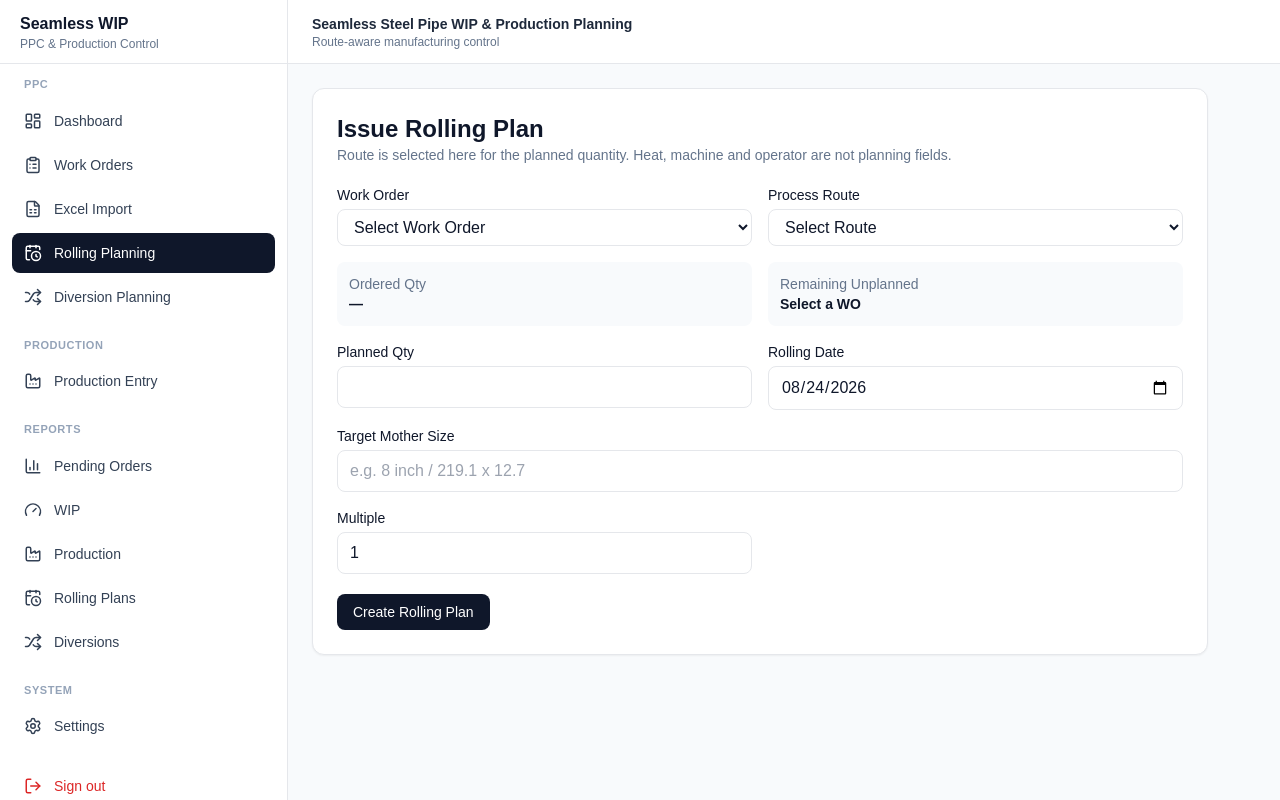
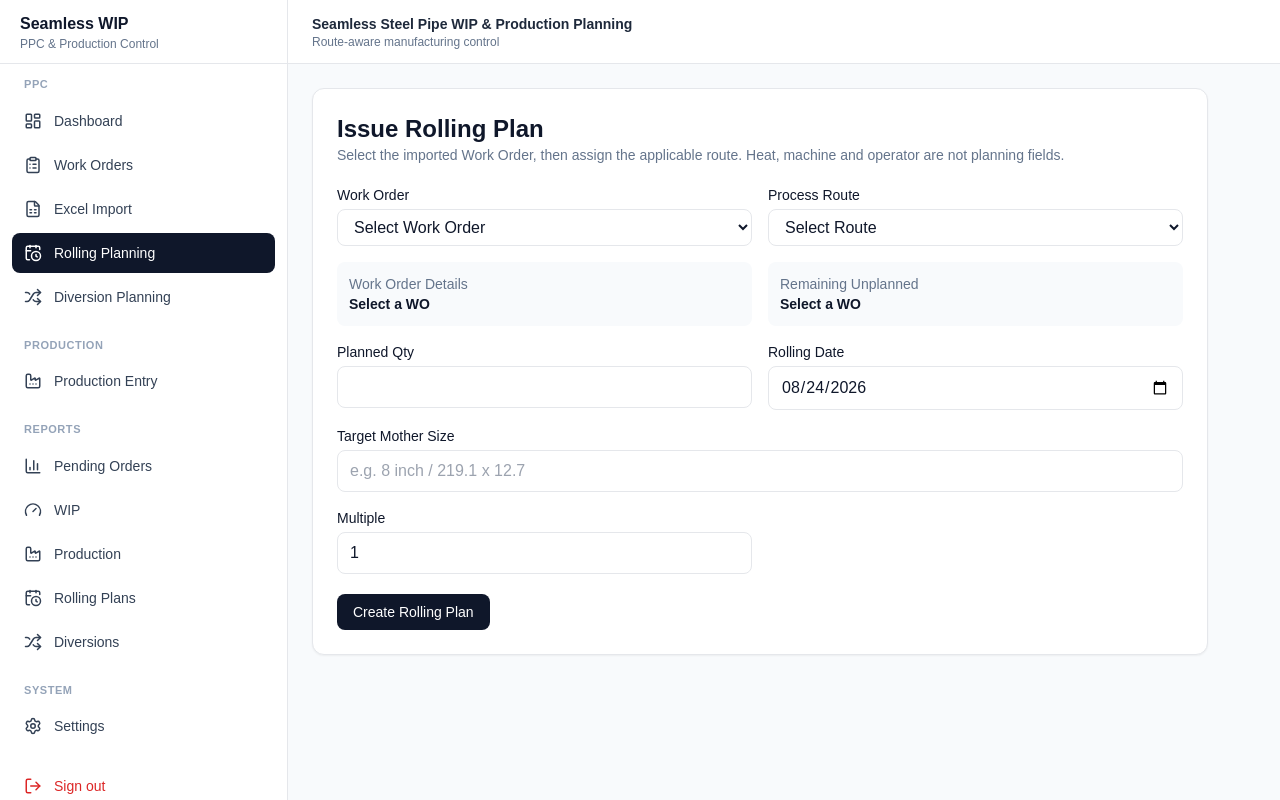
Before and after one commit to vishustp/WIP_Tracking, a Next.js app: page /rolling-plans in a window 1280 px wide. Built offline with nearby package versions, Linux system fonts and the light colour scheme; no server answers; the database is empty.

Commit message:
Fix rolling plan WO linkage and quantity display

```diff
--- a/components/rolling-plans/RollingPlanForm.tsx
+++ b/components/rolling-plans/RollingPlanForm.tsx
@@ -7,24 +7,27 @@ import { Input } from '@/components/ui/input';
 import { Select } from '@/components/ui/select';
 import { toast } from 'sonner';
 
-type WO={id:string;work_order_no:string;customer_name:string|null;grade:string|null;ordered_qty:number};
-type Route={id:string;route_code:string;route_name:string;material_category:string};
+type WO = { id:string; work_order_no:string; customer_name:string|null; grade:string|null; size_od:number|null; size_wt:number|null; ordered_qty:number; uom:'Pcs'|'Mtrs' };
+type Route = { id:string; route_code:string; route_name:string; material_category:string };
 
 export default function RollingPlanForm(){
- const [wos,setWos]=useState<WO[]>([]); const [routes,setRoutes]=useState<Route[]>([]);
- const [wo,setWo]=useState(''); const [qty,setQty]=useState(''); const [route,setRoute]=useState('');
- const [date,setDate]=useState(new Date().toISOString().slice(0,10)); const [mother,setMother]=useState(''); const [multiple,setMultiple]=useState('1');
- const [available,setAvailable]=useState<number|null>(null); const [loading,setLoading]=useState(false);
- useEffect(()=>{const s=createClient(); Promise.all([s.from('work_orders').select('id,work_order_no,customer_name,grade,ordered_qty').order('work_order_no'),s.from('process_routes').select('id,route_code,route_name,material_category').eq('active',true).order('route_code')]).then(([a,b])=>{setWos((a.data??[]) as WO[]);setRoutes((b.data??[]) as Route[]);if(a.error)toast.error(a.error.message);if(b.error)toast.error(b.error.message);});},[]);
+ const [wos,setWos]=useState<WO[]>([]),[routes,setRoutes]=useState<Route[]>([]);
+ const [wo,setWo]=useState(''),[qty,setQty]=useState(''),[route,setRoute]=useState('');
+ const [date,setDate]=useState(new Date().toISOString().slice(0,10)),[mother,setMother]=useState(''),[multiple,setMultiple]=useState('1');
+ const [available,setAvailable]=useState<number|null>(null),[loading,setLoading]=useState(false);
+ useEffect(()=>{const s=createClient();Promise.all([
+   s.from('work_orders').select('id,work_order_no,customer_name,grade,size_od,size_wt,ordered_qty,uom').order('work_order_no'),
+   s.from('process_routes').select('id,route_code,route_name,material_category').eq('active',true).order('route_code')
+ ]).then(([a,b])=>{if(a.error)toast.error(a.error.message);else setWos((a.data??[]) as WO[]);if(b.error)toast.error(b.error.message);else setRoutes((b.data??[]) as Route[]);});},[]);
  const selected=useMemo(()=>wos.find(x=>x.id===wo),[wos,wo]);
- const lookup=async(id=wo)=>{if(!id){setAvailable(null);return;} const {data,error}=await createClient().rpc('get_unplanned_qty',{p_work_order_id:id}); if(error) toast.error(error.message); else setAvailable(Number(data??0));};
- const submit=async(e:React.FormEvent)=>{e.preventDefault(); if(!wo||!route) return toast.error('Select Work Order and route'); if(available!==null&&Number(qty)>available) return toast.error(`Planned quantity exceeds available ${available}`); setLoading(true); const {data,error}=await createClient().rpc('create_rolling_plan',{p_work_order_id:wo,p_planned_qty:Number(qty),p_rolling_date:date,p_route_id:route,p_target_mother_size:mother||null,p_multiple:Number(multiple)}); setLoading(false); if(error) toast.error(error.message); else {toast.success(`Rolling plan ${data} created`);setQty('');setMother('');setMultiple('1');lookup();}};
+ const lookup=async(id:string)=>{setWo(id);if(!id){setAvailable(null);return;}const {data,error}=await createClient().rpc('get_unplanned_qty',{p_work_order_id:id});if(error)toast.error(error.message);else setAvailable(Number(data??0));};
+ const submit=async(e:React.FormEvent)=>{e.preventDefault();if(!wo||!route)return toast.error('Select Work Order and route');const n=Number(qty);if(!Number.isFinite(n)||n<=0)return toast.error('Enter a valid planned quantity');if(available!==null&&n>available)return toast.error(`Planned quantity exceeds available ${available}`);setLoading(true);const {data,error}=await createClient().rpc('create_rolling_plan',{p_work_order_id:wo,p_planned_qty:n,p_rolling_date:date,p_route_id:route,p_target_mother_size:mother.trim()||null,p_multiple:Number(multiple)});setLoading(false);if(error)toast.error(error.message);else{toast.success(`Rolling plan ${data} created`);setQty('');setMother('');setMultiple('1');await lookup(wo);}};
  return <form onSubmit={submit} className="space-y-5 rounded-xl border bg-white p-6 shadow-sm">
-  <div><h1 className="text-2xl font-bold">Issue Rolling Plan</h1><p className="text-sm text-slate-500">Route is selected here for the planned quantity. Heat, machine and operator are not planning fields.</p></div>
+  <div><h1 className="text-2xl font-bold">Issue Rolling Plan</h1><p className="text-sm text-slate-500">Select the imported Work Order, then assign the applicable route. Heat, machine and operator are not planning fields.</p></div>
   <div className="grid gap-4 md:grid-cols-2">
-   <div><label className="mb-1 block text-sm font-medium">Work Order</label><Select value={wo} onChange={e=>{setWo(e.target.value);lookup(e.target.value)}} required><option value="">Select Work Order</option>{wos.map(x=><option key={x.id} value={x.id}>{x.work_order_no} · {x.grade||'No grade'}</option>)}</Select></div>
+   <div><label className="mb-1 block text-sm font-medium">Work Order</label><Select value={wo} onChange={e=>void lookup(e.target.value)} required><option value="">Select Work Order</option>{wos.map(x=><option key={x.id} value={x.id}>{x.work_order_no} · {x.customer_name||'No customer'} · {x.grade||'No grade'}</option>)}</Select></div>
    <div><label className="mb-1 block text-sm font-medium">Process Route</label><Select value={route} onChange={e=>setRoute(e.target.value)} required><option value="">Select Route</option>{routes.map(r=><option key={r.id} value={r.id}>{r.route_code} — {r.route_name}</option>)}</Select></div>
-   <div className="rounded-lg bg-slate-50 p-3 text-sm"><div className="text-slate-500">Ordered Qty</div><div className="font-semibold">{selected?.ordered_qty??'—'}</div></div>
+   <div className="rounded-lg bg-slate-50 p-3 text-sm"><div className="text-slate-500">Work Order Details</div><div className="font-semibold">{selected?`${selected.size_od??'—'} OD × ${selected.size_wt??'—'} WT · ${selected.uom}`:'Select a WO'}</div></div>
    <div className="rounded-lg bg-slate-50 p-3 text-sm"><div className="text-slate-500">Remaining Unplanned</div><div className="font-semibold">{available===null?'Select a WO':available}</div></div>
    <div><label className="mb-1 block text-sm font-medium">Planned Qty</label><Input type="number" min="0.001" step="0.001" value={qty} onChange={e=>setQty(e.target.value)} required/></div>
    <div><label className="mb-1 block text-sm font-medium">Rolling Date</label><Input type="date" value={date} onChange={e=>setDate(e.target.value)} required/></div>
@@ -32,5 +35,5 @@ export default function RollingPlanForm(){
    <div><label className="mb-1 block text-sm font-medium">Multiple</label><Input type="number" min="0.001" step="0.001" value={multiple} onChange={e=>setMultiple(e.target.value)} required/></div>
   </div>
   <Button disabled={loading}>{loading?'Creating...':'Create Rolling Plan'}</Button>
- </form>
+ </form>;
 }
```
